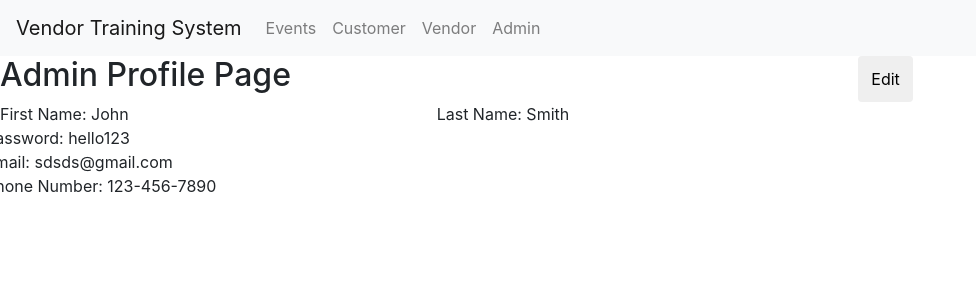
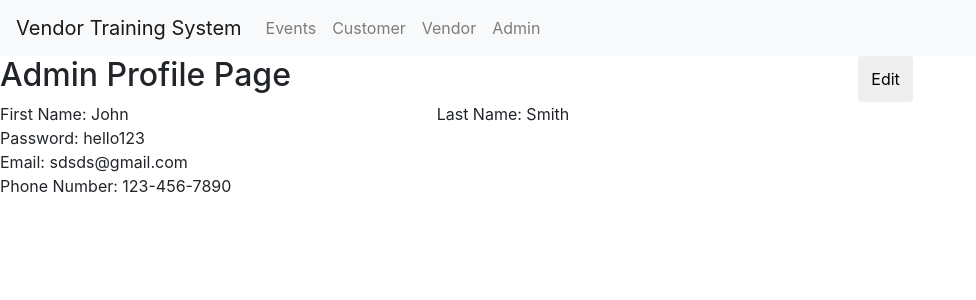
Before and after one commit to dave325/vendorTrainingSystem, an Angular app in the folder vendorTrainingSystem/: page /admin in a window 1280 px wide. Shown: the top 300 px of the page, without its empty margins (0-976 px from the left). Built offline with nearby package versions, Linux system fonts and the light colour scheme.

Commit message:
fixed display bug in admin

```diff
--- a/vendorTrainingSystem/src/app/components/admin/admin-profile/admin-profile.component.html
+++ b/vendorTrainingSystem/src/app/components/admin/admin-profile/admin-profile.component.html
@@ -17,19 +17,19 @@
     </div>
 
     <div class = "row">
-      <div>
+      <div class = "col-4">
         Password: {{adminProfileModel.password}}
       </div>
     </div>
 
     <div class = "row">
-      <div>
+      <div class = "col-4">
         Email: {{adminProfileModel.email}}
       </div>
     </div>
 
     <div class = "row">
-      <div>
+      <div class = "col-4">
         Phone Number: {{adminProfileModel.phoneNumber}}
       </div>
     </div>
@@ -53,6 +53,7 @@
         </div>
         <br>
       </div>
+
       <div class = "form-group">
         <label for="password">Password:</label>
         <input name="password" class="form-control" [(ngModel)] ="adminProfileModel.password" #password="ngModel" required>
@@ -60,11 +61,12 @@
             "Password cannot be empty"
         </div>
         <br>
+
       </div>
       <div class = "form-group">
         <label for="email">Email:</label>
-        <input name="email" class="form-control" [(ngModel)] ="adminProfileModel.email" #email="ngModel" email>
-        <div *ngIf ="form.submitted && !emailRegex.test(email)">
+        <input name="email" class="form-control" [(ngModel)] ="adminProfileModel.email" #email="ngModel">
+        <div *ngIf ="!emailRegex.test(adminProfileModel.email) && !(adminProfileModel.email === '')">
           "invalid email address"
         </div>
         <br>
@@ -72,10 +74,8 @@
       <div class = "form-group">
         <label for="phoneNumber">phoneNumber:</label>
         <input name="phoneNumber" class="form-control" [(ngModel)] ="adminProfileModel.phoneNumber" #phoneNumber="ngModel">
-        <div *ngIf ="form.submitted">
-          <div *ngIf = "!phoneRegex.test(phoneNumber)">
-              "Invalid phoneNumber"
-          </div>
+        <div *ngIf ="!phoneRegex.test(adminProfileModel.phoneNumber) && !(adminProfileModel.phoneNumber === '')">
+            "Invalid phoneNumber"
         </div>
         <br>
       </div>
--- a/vendorTrainingSystem/src/app/components/admin/admin-profile/admin-profile.component.ts
+++ b/vendorTrainingSystem/src/app/components/admin/admin-profile/admin-profile.component.ts
@@ -41,10 +41,10 @@ export class AdminProfileComponent implements OnInit {
     if(this.adminProfileModel.password === ""){ //min req for password?
       valid = false;
     }
-    if(!this.phoneRegex.test(this.adminProfileModel.phoneNumber) ){
+    if(!this.phoneRegex.test(this.adminProfileModel.phoneNumber) && !(this.adminProfileModel.phoneNumber === '')){
       valid = false;
     }
-    if(!this.emailRegex.test(this.adminProfileModel.email)){
+    if(!this.emailRegex.test(this.adminProfileModel.email)  && !(this.adminProfileModel.email === '')){
       valid = false;
     }
     if(valid){
--- a/vendorTrainingSystem/src/app/components/contact-info/contact-info.component.html
+++ b/vendorTrainingSystem/src/app/components/contact-info/contact-info.component.html
@@ -37,7 +37,7 @@
         <label for="email"> Email: </label>
         <input name="email" class = "form-control" [(ngModel)] = "contactModel.email" #email="ngModel" required>
 
-        <div *ngIf="!emailRegex.test(contactModel.emailRegex)"> Invalid Email Address </div>
+        <div *ngIf="!emailRegex.test(contactModel.email)"> Invalid Email Address </div>
         <br>
       </div>
       <button type = "submit" class="btn btn-success"> Submit </button>
```
